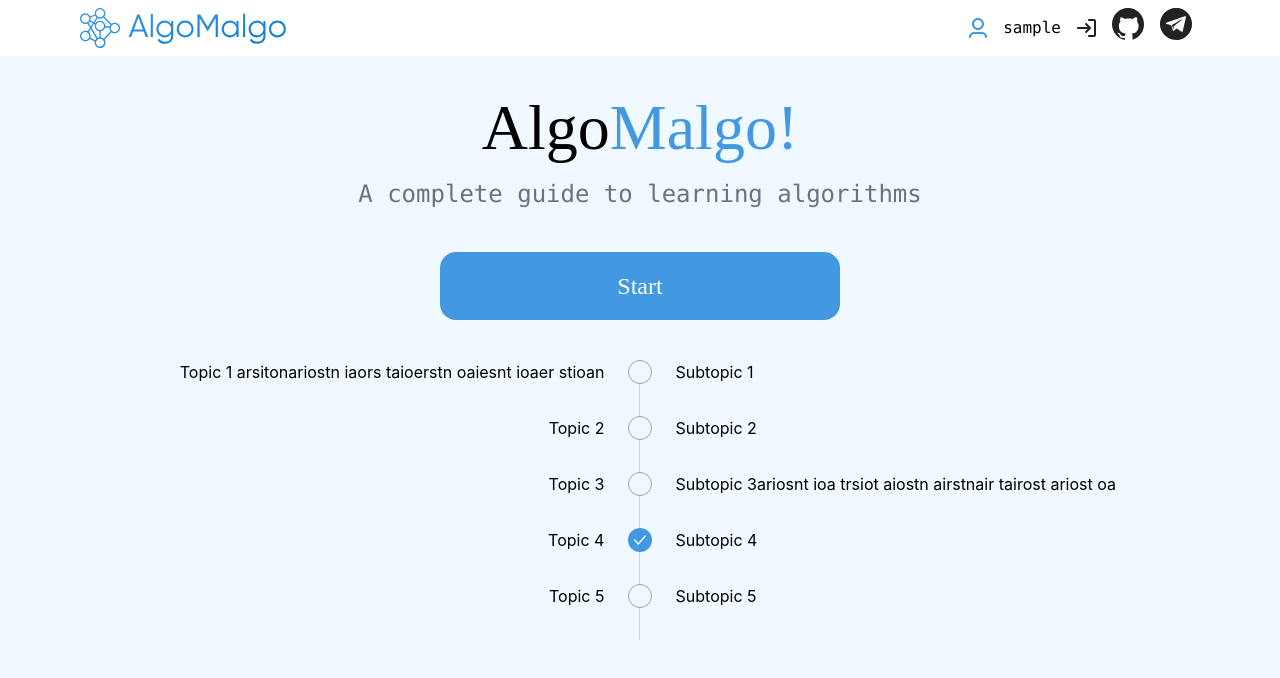
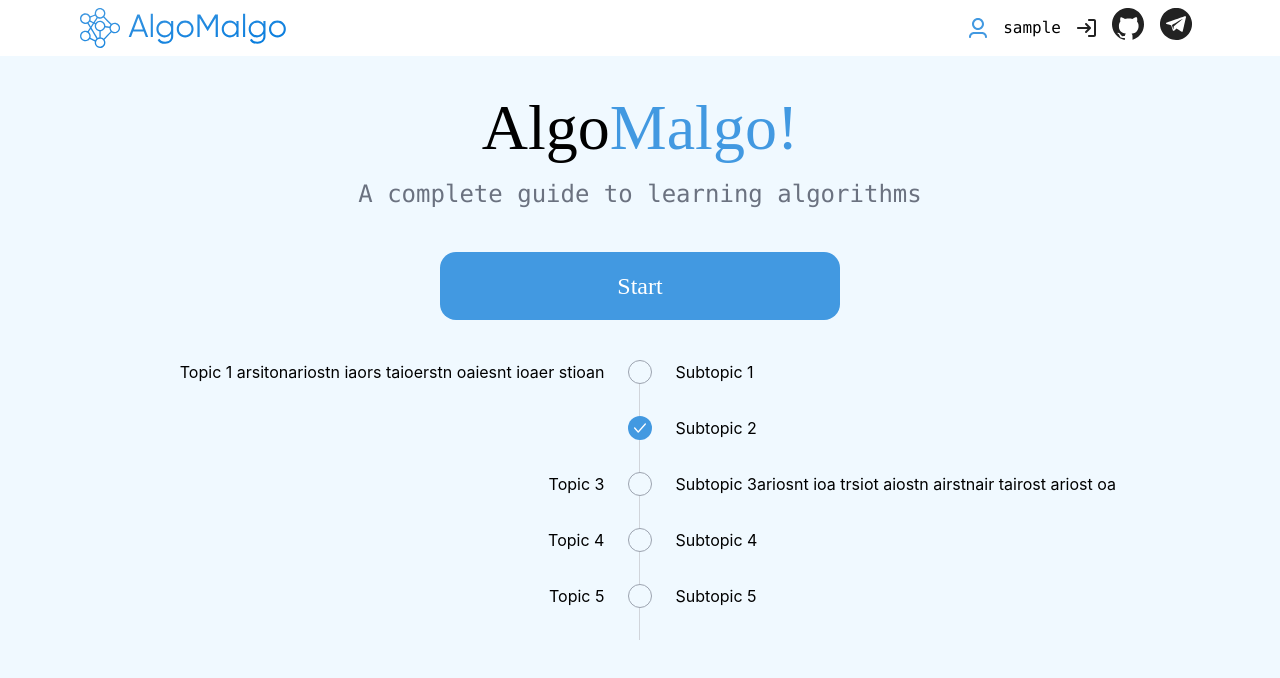
Before and after one commit to iamverysmart667/algomalgo, a Next.js app: page / in a window 1280 px wide. Shown: the top 678 px of the page. Built offline with nearby package versions, Linux system fonts and the light colour scheme; sample sign-in values are in the browser's storage; a web font is replaced by a local one.

Commit message:
Fixed checkbox layout: empty space

```diff
--- a/pages/index.js
+++ b/pages/index.js
@@ -32,9 +32,9 @@
       state: false
     },
     {
-      left: "Topic 2",
+      left: null,
       right: "Subtopic 2",
-      state: false
+      state: true
     },
     {
       left: "Topic 3",
@@ -44,7 +44,7 @@
     {
       left: "Topic 4",
       right: "Subtopic 4",
-      state: true
+      state: false
     },
     {
       left: "Topic 5",
@@ -65,7 +65,7 @@
         </Link>
         <div className="flex w-1/3 justify-between">
           <div className="flex flex-col space-y-8 w-5/12 items-end whitespace-nowrap">
-            {items.map(({left}, i) => <h1>{left}</h1>)}
+            {items.map(({left}, i) => <h1>{left || (<span>&nbsp;</span>)}</h1>)}
           </div>
           <div className="flex justify-center w-1/6">
             <div>
```
